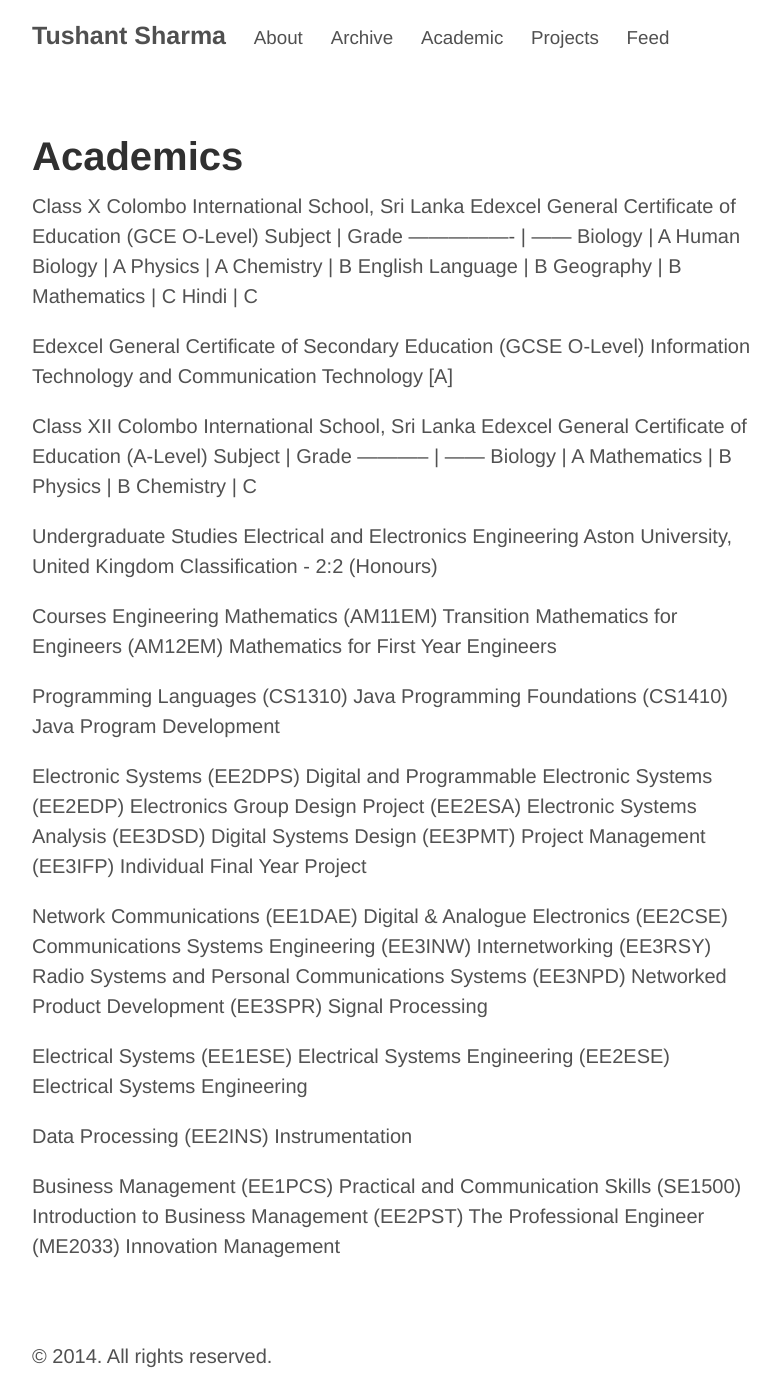
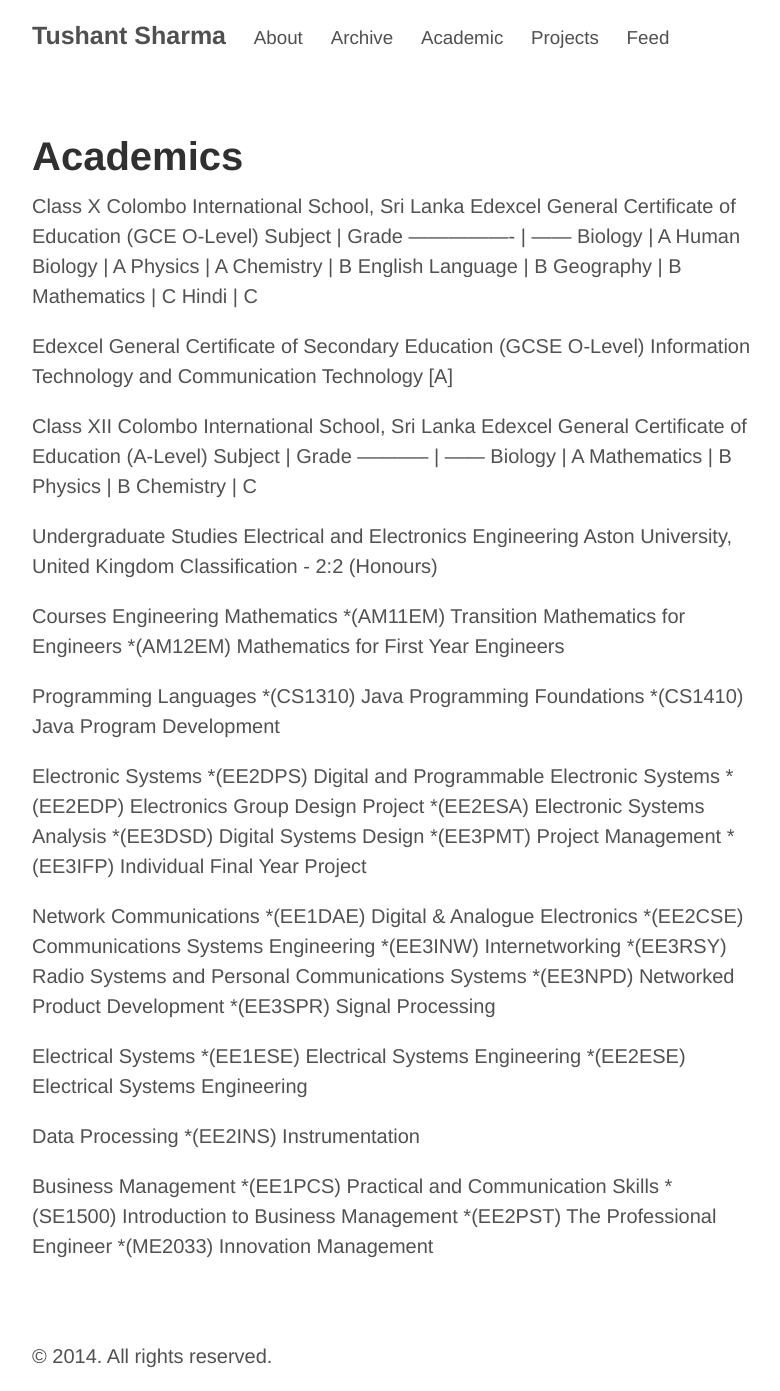
Before and after one commit to Jadax/jadax.github.io, a Jekyll site: the page built from academic.md, in a window 1280 px wide. Shown: the whole page, without its empty margins (248-1028 px from the left). Built offline with Jekyll 4.4.1, drawn with Linux system fonts in a browser that asks for light colours; Markdown is read by kramdown in place of the engine named in the settings.

```diff
--- a/academic.md
+++ b/academic.md
@@ -37,38 +37,38 @@ Classification - 2:2 (Honours)
 
 Courses
 Engineering Mathematics
-(AM11EM) Transition Mathematics for Engineers
-(AM12EM) Mathematics for First Year Engineers
+*(AM11EM) Transition Mathematics for Engineers
+*(AM12EM) Mathematics for First Year Engineers
 
 Programming Languages
-(CS1310) Java Programming Foundations
-(CS1410) Java Program Development
+*(CS1310) Java Programming Foundations
+*(CS1410) Java Program Development
 
 Electronic Systems
-(EE2DPS) Digital and Programmable Electronic Systems
-(EE2EDP) Electronics Group Design Project
-(EE2ESA) Electronic Systems Analysis
-(EE3DSD) Digital Systems Design
-(EE3PMT) Project Management
-(EE3IFP) Individual Final Year Project
+*(EE2DPS) Digital and Programmable Electronic Systems
+*(EE2EDP) Electronics Group Design Project
+*(EE2ESA) Electronic Systems Analysis
+*(EE3DSD) Digital Systems Design
+*(EE3PMT) Project Management
+*(EE3IFP) Individual Final Year Project
 
 Network Communications
-(EE1DAE) Digital & Analogue Electronics
-(EE2CSE) Communications Systems Engineering
-(EE3INW) Internetworking
-(EE3RSY) Radio Systems and Personal Communications Systems
-(EE3NPD) Networked Product Development
-(EE3SPR) Signal Processing
+*(EE1DAE) Digital & Analogue Electronics
+*(EE2CSE) Communications Systems Engineering
+*(EE3INW) Internetworking
+*(EE3RSY) Radio Systems and Personal Communications Systems
+*(EE3NPD) Networked Product Development
+*(EE3SPR) Signal Processing
 
 Electrical Systems
-(EE1ESE) Electrical Systems Engineering
-(EE2ESE) Electrical Systems Engineering
+*(EE1ESE) Electrical Systems Engineering
+*(EE2ESE) Electrical Systems Engineering
 
 Data Processing
-(EE2INS) Instrumentation
+*(EE2INS) Instrumentation
 
 Business Management
-(EE1PCS) Practical and Communication Skills
-(SE1500) Introduction to Business Management
-(EE2PST) The Professional Engineer
-(ME2033) Innovation Management
+*(EE1PCS) Practical and Communication Skills
+*(SE1500) Introduction to Business Management
+*(EE2PST) The Professional Engineer
+*(ME2033) Innovation Management
```
